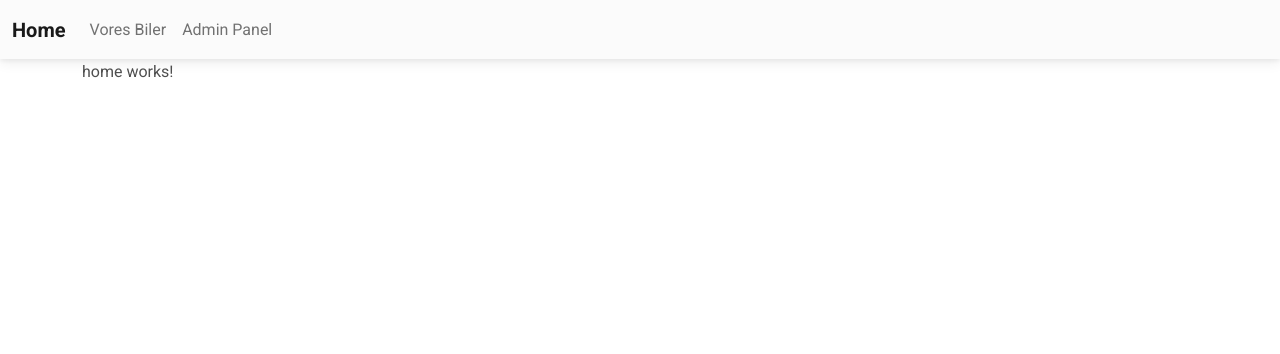
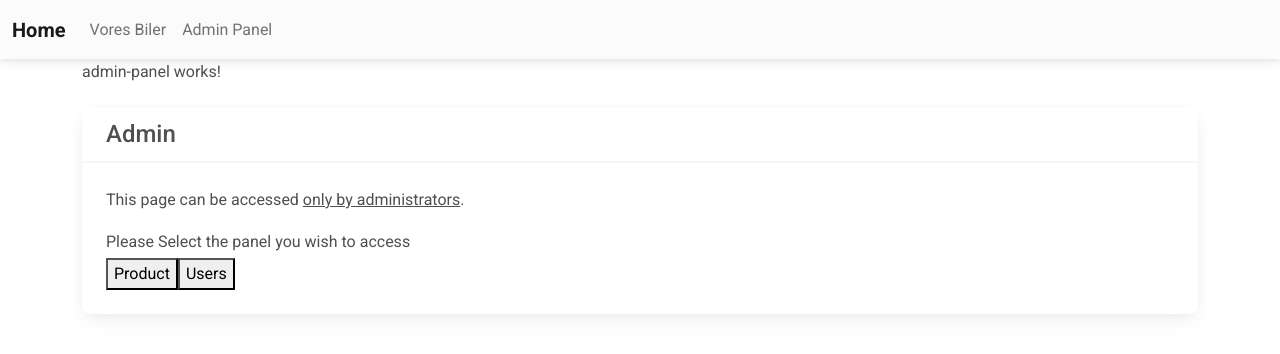
Before and after one commit to KasperFlodin/NewWebshop, an Angular app in the folder NewWebshopAngular/: page /adminpanel in a window 1280 px wide. Before the commit this address led to /. Shown: the top 354 px of the page. Built offline with nearby package versions, Linux system fonts and the light colour scheme.

Commit message:
admin panel

```diff
--- /dev/null
+++ b/NewWebshopAngular/src/app/_components/admin/admin-panel/admin-panel.component.html
@@ -0,0 +1,12 @@
+<p>admin-panel works!</p>
+<div class="card mt-4">
+    <h4 class="card-header">Admin</h4>
+    <div class="card-body">
+        <p>This page can be accessed <u>only by administrators</u>.</p>
+        <p class="mb-1">Please Select the panel you wish to access</p>
+        <div style="display: flex; justify-content: space-between; max-width: 40px;">
+            <button (click)="navToProducts()">Product</button>
+            <button (click)="navToUsers()">Users</button>
+        </div>
+    </div>
+</div>
--- /dev/null
+++ b/NewWebshopAngular/src/app/_components/admin/admin-panel/admin-panel.component.ts
@@ -0,0 +1,26 @@
+import { CommonModule } from '@angular/common';
+import { Component } from '@angular/core';
+import { Router } from '@angular/router';
+
+@Component({
+  standalone: true,
+  imports: [CommonModule],
+  selector: 'app-admin-panel',
+  templateUrl: './admin-panel.component.html',
+  styles: [
+  ]
+})
+export class AdminPanelComponent {
+  loading = false;
+
+  constructor( private router: Router) { }
+
+  navToUsers() {
+    this.router.navigate(['userpanel']);
+  };
+
+  navToProducts() {
+    this.router.navigate(['productpanel']);
+  };
+
+}
--- a/NewWebshopAngular/src/app/_components/admin/admin-product/product-panel/product-panel/product-panel.component.ts
+++ /dev/null
@@ -1,12 +0,0 @@
-import { Component } from '@angular/core';
-
-@Component({
-  standalone: true,
-  selector: 'app-product-panel',
-  templateUrl: './product-panel.component.html',
-  styles: [
-  ]
-})
-export class ProductPanelComponent {
-
-}
--- /dev/null
+++ b/NewWebshopAngular/src/app/_components/admin/product-panel/product-panel.component.ts
@@ -0,0 +1,25 @@
+import { Component } from '@angular/core';
+import { Product, resetProduct } from 'src/app/_models/product';
+import { ProductService } from 'src/app/_services/product.service';
+
+@Component({
+  standalone: true,
+  selector: 'app-product-panel',
+  templateUrl: './product-panel.component.html',
+  styles: [
+  ]
+})
+export class ProductPanelComponent {
+  message: string ='';
+  products: Product[] = [];
+  Product: Product = resetProduct();
+
+  constructor(
+    private productService: ProductService,
+  ) { }
+
+    ngOnInit(): void {
+      this.productService.getAll().subscribe(t => this.Product = t);
+    }
+
+}
--- a/NewWebshopAngular/src/app/_models/product.ts
+++ b/NewWebshopAngular/src/app/_models/product.ts
@@ -7,3 +7,7 @@ export class Product {
     type?: string;
     photolink?: string;
 }
+
+export function resetProduct() {
+    return { id: 0, name: '', price: 0, type: '', photolink: ''};
+  }
--- a/NewWebshopAngular/src/app/_models/user.ts
+++ b/NewWebshopAngular/src/app/_models/user.ts
@@ -10,3 +10,7 @@ export class User {
     zip?: number;
     email?: string;
 }
+
+export function resetUser() {
+    return { id: 0, email: ''};
+  }
--- a/NewWebshopAngular/src/app/app-routing.module.ts
+++ b/NewWebshopAngular/src/app/app-routing.module.ts
@@ -5,6 +5,9 @@ const routes: Routes = [
   { path: '', loadComponent: () => import('./_components/home/home.component').then(_ => _.HomeComponent) },
   { path: 'products', loadComponent: () => import('./_components/product/product.component').then(_ => _.ProductComponent) },
   { path: 'product-details/:productId', loadComponent: () => import('./_components/product-details/product-details.component').then(_ => _.ProductDetailsComponent) },
+  { path: 'adminpanel', loadComponent: () => import('./_components/admin/admin-panel/admin-panel.component').then(_ => _.AdminPanelComponent) },
+  { path: 'productpanel', loadComponent: () => import('./_components/admin/product-panel/product-panel.component').then(_ => _.ProductPanelComponent) },
+  { path: 'userpanel', loadComponent: () => import('./_components/admin/user-panel/user-panel.component').then(_ => _.UserPanelComponent) },
 
 
   // otherwise redirect to home
```
Also changed, not shown: NewWebshopAngular/src/app/app.module.ts (+5 -3 lines), NewWebshopAngular/src/app/_components/admin/product-panel/product-panel.component.html (renamed from NewWebshopAngular/src/app/_components/admin/admin-product/product-panel/product-panel/product-panel.component.html), NewWebshopAngular/src/app/_components/admin/user-panel/user-panel.component.html (renamed from NewWebshopAngular/src/app/_components/admin/user-panel/user-panel/user-panel.component.html), NewWebshopAngular/src/app/_components/admin/user-panel/user-panel.component.ts (renamed from NewWebshopAngular/src/app/_components/admin/user-panel/user-panel/user-panel.component.ts), NewWebshopAngular/src/app/app.component.html (line endings or trailing spaces).
